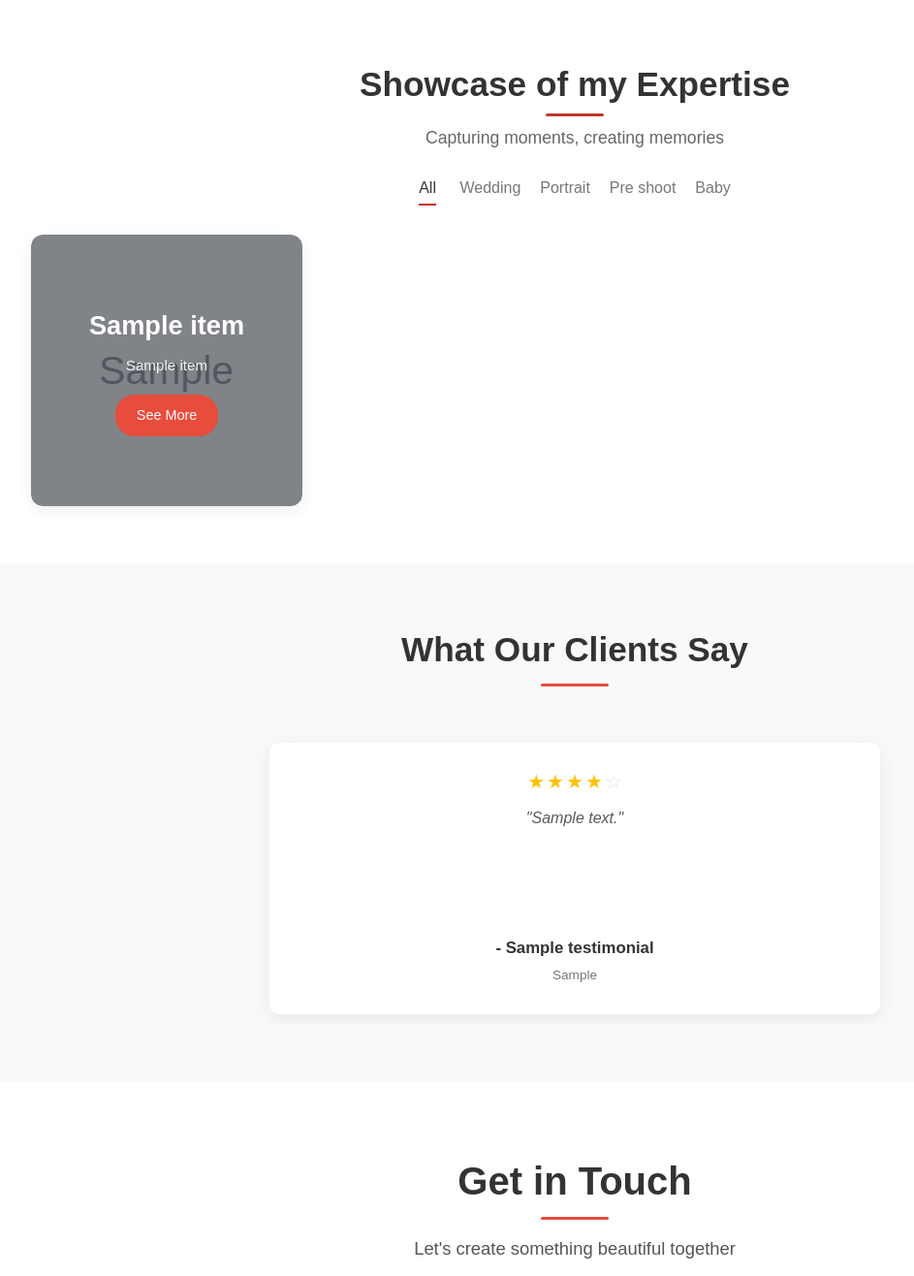
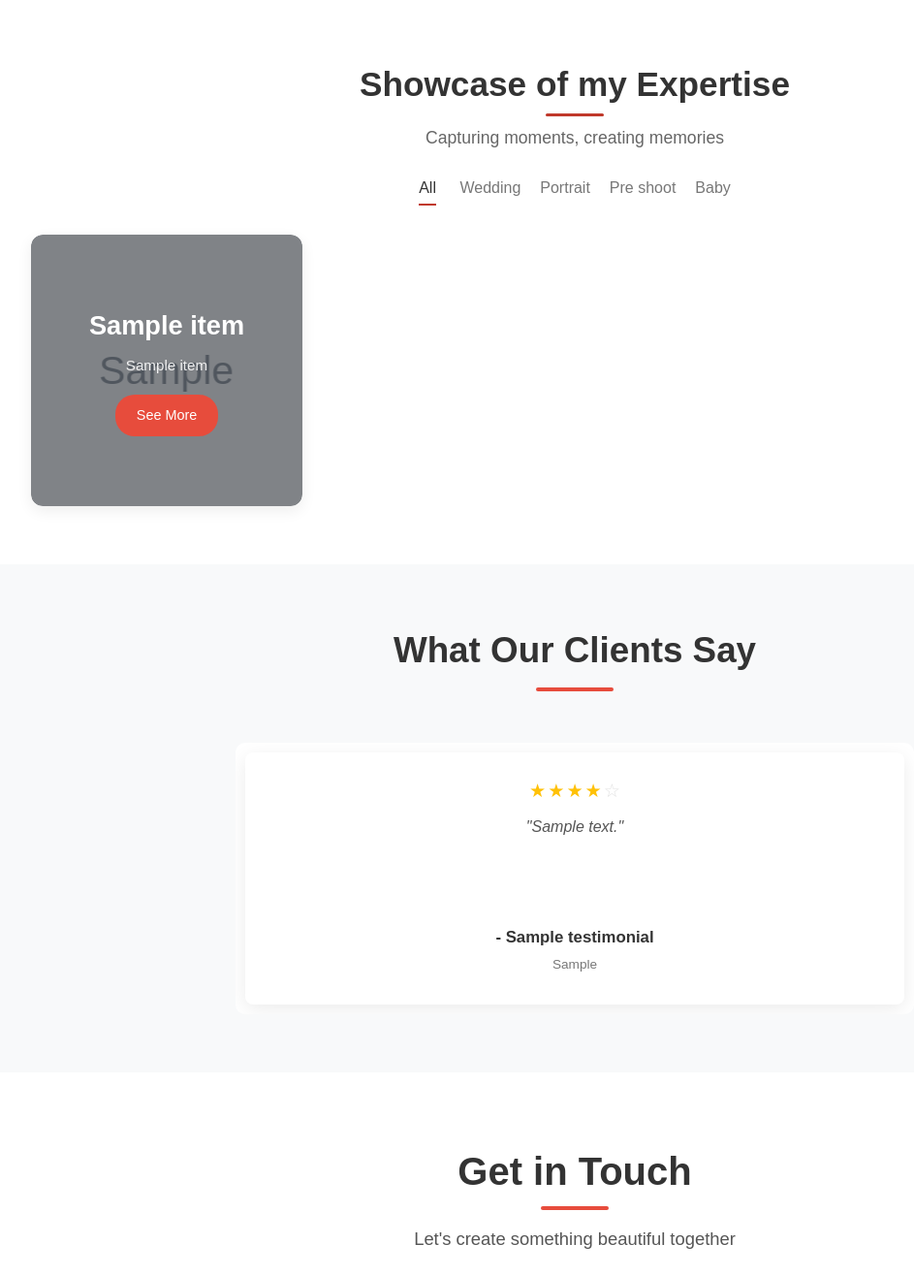
Before and after one commit to Sachila2003/Elegant-Image, a PHP site: page / in a window 1280 px wide. Shown: the part 1381-2697 px from the top of the page at 97% size, without its empty margins (47-990 px from the left). Run offline with PHP 8.4, Linux system fonts and the light colour scheme; tables that the repository leaves empty or names only in its code hold one stand-in row (values such as "Sample post"); grey boxes marked "Sample" are stand-in pictures.

Commit message:
css update

```diff
--- a/index.php
+++ b/index.php
@@ -24,7 +24,7 @@ error_reporting(E_ALL);
                 <li><a href="#" class="active">Home</a></li>
                 <li><a href="#about-section">About</a></li>
                 <li><a href="#portfolio-section">Portfolio</a></li>
-                <li><a href="#">Testimonials</a></li>
+                <li><a href="#testimonials">Testimonials</a></li>
                 <li><a href="#contact-section">Contact</a></li>
                 <li>
                     <a href="admin/add_item.php" title="Admin Panel" class="admin-nav-icon">
@@ -45,7 +45,7 @@ error_reporting(E_ALL);
             <div class="hero-gallery">
                 <div class="photo-slot" id="slot1"><img src="placeholder1.jpg" alt="Photography example 1"></div>
                 <div class="photo-slot" id="slot2"><img src="placeholder2.jpg" alt="Photography example 2"></div>
-                <div class="photo-slot" id="slot3"><img src="placeholder3.jpg" alt="Photography example 3"></div>
+                <!-- <div class="photo-slot" id="slot3"><img src="placeholder3.jpg" alt="Photography example 3"></div> -->
                 <div class="photo-slot" id="slot4"><img src="placeholder4.jpg" alt="Photography example 4"></div>
             </div>
         </section>
@@ -179,16 +179,16 @@ error_reporting(E_ALL);
                 </div>
             </div>
         </section>
+        <!-- index.php - Testimonial Section START -->
         <?php
-        include_once 'connection.php';
 
         $testimonials_list_data = [];
         if (isset($conn) && !$conn->connect_error) {
             $sql_testimonials_query = "SELECT client_name, testimonial_text, rating, designation
                                FROM testimonials
-                                WHERE is_featured = 1
+                               WHERE is_featured = 1 /* Assuming you have a way to feature them */
                                ORDER BY sort_order ASC, created_at DESC
-                                LIMIT 5";
+                               LIMIT 5"; // Show up to 5 testimonials
             $result_testimonials_query = $conn->query($sql_testimonials_query);
             if ($result_testimonials_query && $result_testimonials_query->num_rows > 0) {
                 while ($row_testimonial_data = $result_testimonials_query->fetch_assoc()) {
@@ -204,11 +204,13 @@ error_reporting(E_ALL);
                 </div>
 
                 <?php if (!empty($testimonials_list_data)): ?>
+                    <div class="testimonial-slider-wrapper">
                         <div class="testimonial-slider-container">
                             <div class="testimonial-slider">
-                            <?php foreach ($testimonials_list_data as $testimonial_item): ?>
+                                <?php foreach ($testimonials_list_data as $index => $testimonial_item): ?>
                                     <div class="testimonial-slide">
                                         <div class="testimonial-card">
+                                            <?php if (isset($testimonial_item['rating']) && $testimonial_item['rating'] > 0): ?>
                                                 <div class="rating-stars">
                                                     <?php
                                                     $rating_value = intval($testimonial_item['rating']);
@@ -217,6 +219,7 @@ error_reporting(E_ALL);
                                                     }
                                                     ?>
                                                 </div>
+                                            <?php endif; ?>
                                             <p class="testimonial-quote">"<?php echo nl2br(htmlspecialchars($testimonial_item['testimonial_text'])); ?>"</p>
                                             <div class="client-info">
                                                 <h4 class="client-name">- <?php echo htmlspecialchars($testimonial_item['client_name']); ?></h4>
@@ -228,11 +231,21 @@ error_reporting(E_ALL);
                                     </div>
                                 <?php endforeach; ?>
                             </div>
+                        </div>
+
+                        <!-- Navigation Arrows and Dots - MOVED OUTSIDE testimonial-slider-container -->
+                        <?php if (count($testimonials_list_data) > 1): // Only show nav if more than one slide
+                        ?>
+                            <div class="slider-nav-controls">
                                 <div class="slider-nav-arrows">
-                            <button class="slider-arrow prev-arrow" aria-label="Previous Testimonial">❮</button>
-                            <button class="slider-arrow next-arrow" aria-label="Next Testimonial">❯</button>
+                                    <button type="button" class="slider-arrow prev-arrow" aria-label="Previous Testimonial">❮</button>
+                                    <button type="button" class="slider-arrow next-arrow" aria-label="Next Testimonial">❯</button>
                                 </div>
-                        <div class="slider-nav-dots"></div>
+                                <div class="slider-nav-dots">
+                                    <!-- Dots will be generated by JavaScript -->
+                                </div>
+                            </div>
+                        <?php endif; ?>
                     </div>
                 <?php else: ?>
                     <p style="text-align:center; color:#777; padding: 20px 0;">We are grateful for all our clients! More testimonials coming soon.</p>
--- a/styles.css
+++ b/styles.css
@@ -259,34 +259,27 @@ main { padding-top: 80px; }
 .lightbox-prev { left: 15px; }
 .lightbox-prev:hover, .lightbox-next:hover { background-color: rgba(255,255,255,0.25); }
 
-/* =================================== */
+
 /*  TESTIMONIALS SECTION STYLES        */
-/* =================================== */
+
+
 .testimonials-section {
     padding: 60px 20px;
     background-color: #f8f9fa;
-    overflow-x: hidden;
 }
-
-.testimonials-section .container {
-    max-width: 1100px; /* Ensure this matches your global container or adjust */
-    margin: 0 auto;
-    /* padding: 0 15px; /* Already on global .container, but ensure it's there */
-}
-
 .section-title-testimonials {
     text-align: center;
-    margin-bottom: 40px;
+    margin-bottom: 45px;
 }
 
 .section-title-testimonials h2 {
-    font-size: 2.2em;
+    font-size: 2.3em;
     color: #333;
     font-weight: 600;
     margin-bottom: 8px;
     position: relative;
     display: inline-block;
-    padding-bottom: 10px;
+    padding-bottom: 12px;
 }
 
 .section-title-testimonials h2::after {
@@ -295,45 +288,51 @@ main { padding-top: 80px; }
     left: 50%;
     bottom: 0;
     transform: translateX(-50%);
-    width: 70px;
-    height: 3.5px;
-    background-color: #e74c3c; /* Your theme's accent color */
+    width: 80px;
+    height: 4px;
+    background-color: #e74c3c;
     border-radius: 2px;
 }
 
-.testimonial-slider-container {
-    max-width: 750px; /* Adjust to fit one card comfortably with space for arrows */
+.testimonial-slider-wrapper {
+    max-width: 700px;
     margin: 0 auto;
     position: relative;
-    overflow: hidden; /* This is key for the sliding effect */
-    padding: 0 50px; /* Increased padding to ensure arrows are well within */
-    box-sizing: border-box;
+}
+
+.testimonial-slider-container {
+    position: relative;
+    overflow: hidden;
+    width: 100%;
+    border-radius: 10px;
+    background-color: #ffffff;
 }
 
 .testimonial-slider {
     display: flex;
-    transition: transform 0.45s ease-in-out; /* Smooth transition */
+    transition: transform 0.5s ease-in-out;
 }
 
 .testimonial-slide {
-    min-width: 100%; /* Each slide takes full width of the PADDED container's content box */
+    min-width: 100%;
     flex-shrink: 0;
     box-sizing: border-box;
-    /* Padding is removed from here, will be on the card or container */
+    padding: 10px;
 }
 
 .testimonial-card {
     background-color: #ffffff;
-    border-radius: 10px;
-    box-shadow: 0 6px 20px rgba(0,0,0,0.07); /* Slightly more pronounced shadow */
-    padding: 30px 35px; /* Good padding inside the card */
+    border-radius: 8px;
+    box-shadow: 0 5px 20px rgba(0, 0, 0, 0.08);
+    padding: 30px 30px;
     text-align: center;
-    min-height: 280px; /* Adjust based on your longest testimonial to maintain consistency */
+    min-height: 260px;
     display: flex;
     flex-direction: column;
     justify-content: space-between;
-    margin: 10px; /* Margin around the card to create space if slide padding is 0 */
-    box-sizing: border-box; /* Include padding and border in the element's total width and height */
+    width: 100%;
+    box-sizing: border-box;
+
 }
 
 .rating-stars {
@@ -342,33 +341,31 @@ main { padding-top: 80px; }
 }
 
 .rating-stars .star {
-    font-size: 1.25em;
+    font-size: 1.2em;
     color: #ffc107;
     margin: 0 1px;
 }
 
 .rating-stars .star.empty {
-    color: #e4e4e4; /* Slightly darker empty star */
+    color: #e0e0e0;
 }
 
 .testimonial-quote {
     font-size: 1em;
-    color: #5a5a5a; /* Slightly darker quote text for readability */
-    line-height: 1.65;
-    margin-bottom: 20px;
+    color: #555;
+    /* line-height: 1.6; */
+    /* margin-bottom: 20px; */
     font-style: italic;
-    flex-grow: 1;
-
-    display: -webkit-box;
-    -webkit-line-clamp: 5; /* Max 5 lines before ellipsis */
-    -webkit-box-orient: vertical;
-    overflow: hidden;
-    text-overflow: ellipsis;
-    max-height: calc(1em * 1.65 * 5); /* Fallback for non-webkit browsers */
+    /* flex-grow: 1; */
+    overflow-wrap: break-word;
+    word-wrap: break-word;
+    width: 100%;
+    max-width: 100%;
 }
 
 .client-info {
-    margin-top: 15px; /* Space above client name */
+    margin-top: auto;
+    padding-top: 15px;
 }
 
 .client-name {
@@ -385,109 +382,99 @@ main { padding-top: 80px; }
     display: block;
 }
 
+.slider-nav-controls {
+    display: flex;
+    flex-direction: column;
+    align-items: center;
+    margin-top: 25px;
+}
+
 .slider-nav-arrows {
-    position: absolute;
-    top: 50%;
-    left: 0; /* Starts from the edge of the PADDED .testimonial-slider-container */
-    right: 0;/* Ends at the edge of the PADDED .testimonial-slider-container */
-    height: 0; /* Only for positioning reference */
-    transform: translateY(-50%);
     display: flex;
-    justify-content: space-between;
-    pointer-events: none;
-    z-index: 10;
+    justify-content: center;
+    gap: 25px;
+    margin-bottom: 20px;
+    width: auto;
 }
 
 .slider-arrow {
-    background-color: rgba(30, 30, 30, 0.5); /* Darker, more contrast for arrows */
+    background-color: #6c757d;
     color: white;
     border: none;
     border-radius: 50%;
-    width: 40px;  /* Size of the arrow button */
-    height: 40px; /* Size of the arrow button */
-    font-size: 1.2em; /* Size of the arrow icon/character */
+    width: 40px;
+    height: 40px;
+    font-size: 1.1em;
     cursor: pointer;
     display: flex;
     align-items: center;
     justify-content: center;
     transition: background-color 0.3s ease, transform 0.2s ease;
-    pointer-events: auto;
-    box-shadow: 0 2px 5px rgba(0,0,0,0.2);
+    box-shadow: 0 1px 4px rgba(0,0,0,0.15);
 }
 .slider-arrow:hover {
-    background-color: rgba(0, 0, 0, 0.7);
+    background-color: #5a6268;
     transform: scale(1.1);
 }
-/* No specific prev/next arrow margins if container padding handles their position */
+.slider-arrow:disabled {
+    background-color: #adb5bd;
+    cursor: not-allowed;
+}
 
 .slider-nav-dots {
     text-align: center;
-    margin-top: 30px; /* Increased space for dots */
 }
 
 .slider-nav-dots .dot {
     display: inline-block;
-    width: 10px;
-    height: 10px;
-    background-color: #bdbdbd; /* Slightly darker inactive dot */
+    width: 11px;
+    height: 11px;
+    background-color: #cccccc;
     border-radius: 50%;
-    margin: 0 5px;
+    margin: 0 6px;
     cursor: pointer;
+    border: none;
+    padding: 0;
     transition: background-color 0.3s ease, transform 0.2s ease;
 }
 
 .slider-nav-dots .dot.active-dot {
-    background-color: #e74c3c; /* Accent color for active dot */
-    transform: scale(1.3); /* Larger active dot */
+    background-color: #e74c3c;
+    transform: scale(1.2);
 }
 
-/* Responsive Adjustments for Testimonials Section */
-@media (max-width: 900px) {
-    .testimonial-slider-container {
-        padding: 0 20px; /* Less padding for arrows on narrower screens */
-    }
-}
 
+/* Responsive Adjustments for Testimonials */
 @media (max-width: 768px) {
     .testimonials-section {
         padding: 50px 15px;
     }
     .section-title-testimonials h2 {
-        font-size: 2em; /* Adjusted */
+        font-size: 2em;
     }
-    .testimonial-slider-container {
-        padding: 0 10px; /* Minimal padding for arrows */
+    .testimonial-slider-wrapper {
+        max-width: 100%; /* Allow full width on smaller screens */
     }
     .testimonial-card {
-        padding: 20px;
-        min-height: 260px; /* Adjust if needed for mobile content */
+        padding: 25px 20px; /* Adjust padding */
+        min-height: 240px; /* May need to adjust based on content */
     }
     .testimonial-quote {
-        font-size: 0.9em;
-        -webkit-line-clamp: 6; /* Allow more lines for smaller font */
-        max-height: calc(0.9em * 1.6 * 6);
-    }
-    .slider-arrow {
-        width: 36px;
-        height: 36px;
-        font-size: 1em;
+        font-size: 0.95em;
     }
 }
 
 @media (max-width: 480px) {
     .testimonial-card {
-        margin: 10px 0;
-        padding: 20px 15px; /* More padding for very small screens */
-        min-height: 280px; /* May need more height if text wraps a lot */
-    }
-     .testimonial-slider-container {
-        padding: 0 5px; /* Very minimal padding, arrows will be close to edge */
+        min-height: auto; /* Let content define height on very small screens, or set a larger min-height */
+        padding: 20px 15px;
     }
     .rating-stars .star {
         font-size: 1.1em;
     }
 }
-/* styles.css - Add these styles */
+
+/* styles.css - Testimonial Section Styles END */
 
 /* =================================== */
 /*  CONTACT SECTION STYLES             */
```
Also changed, not shown: script.js (+71 -64 lines). Lines whose indentation alone changed are shown as unchanged.
